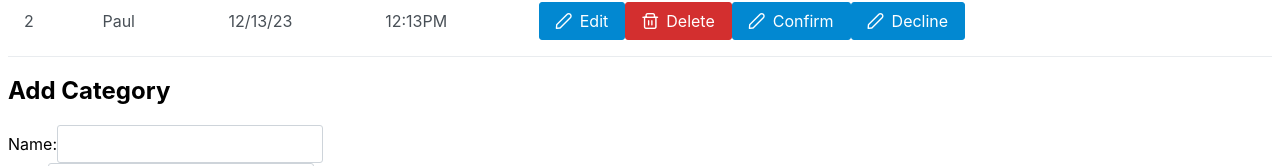
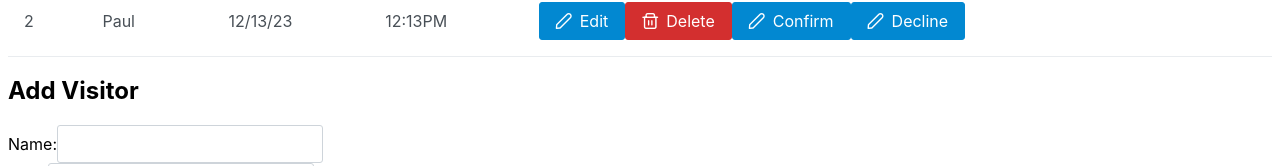
Before and after one commit to General1703/vue-EntryPass, a Vue app: page /admin in a window 1280 px wide. Shown: the part 746-912 px from the top of the page. Built offline with nearby package versions, Linux system fonts and the light colour scheme.

Commit message:
fixed admin and guard add name

```diff
--- a/src/components/admin.vue
+++ b/src/components/admin.vue
@@ -210,9 +210,9 @@ const addCategory = () => {
       </form>
     </div>
 
-    <!-- Add Category Form -->
+    <!-- Add Visitor Form -->
     <div>
-      <h2>Add Category</h2>
+      <h2>Add Visitor</h2>
       <form @submit.prevent="addCategory">
         <div>
           <label for="newName">Name:</label>
--- a/src/components/guard.vue
+++ b/src/components/guard.vue
@@ -115,7 +115,7 @@ const addCategory = () => {
 
     <!-- Add Category Form -->
     <div>
-      <h2>Add Category</h2>
+      <h2>Add Visitor</h2>
       <form @submit.prevent="addCategory">
         <div>
           <label for="newName">Name:</label>
```
